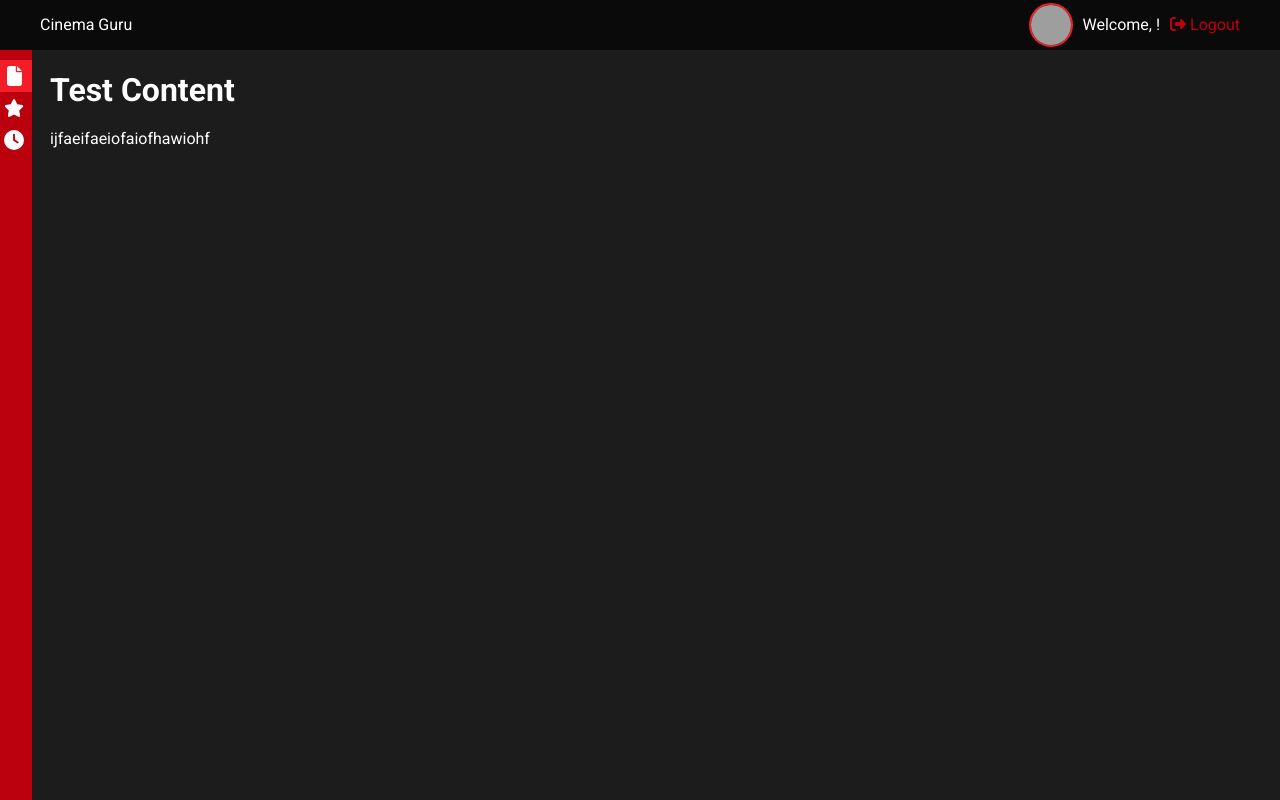
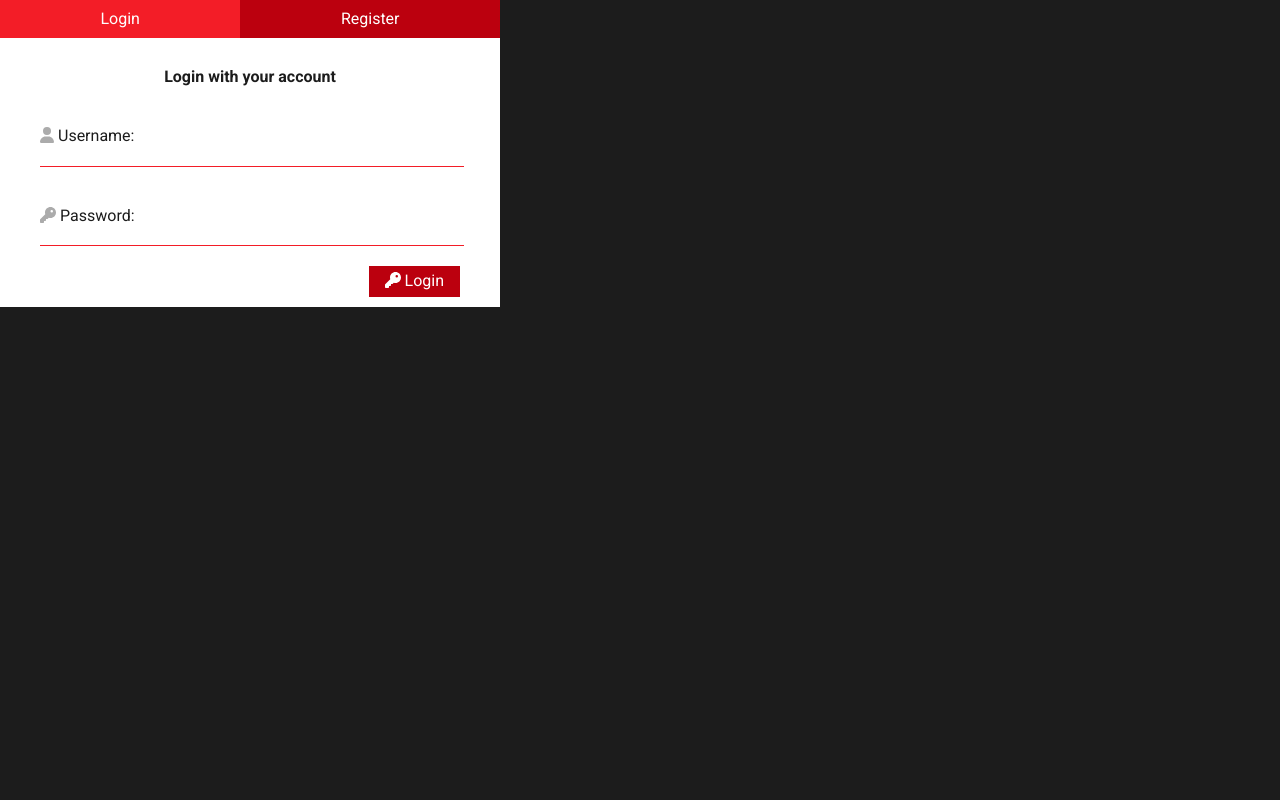
Before and after one commit to pretzelogical/atlas-cinema-guru, a React (Vite) app: page /auth in a window 1280 px wide. Built offline with nearby package versions, Linux system fonts and the light colour scheme; grey boxes are pictures that could not be loaded.

Commit message:
add basic routing to dashboard and auth

```diff
--- a/src/App.tsx
+++ b/src/App.tsx
@@ -1,11 +1,7 @@
-import { useState, useEffect } from 'react';
-import client from './client';
 import './App.scss';
-import './UiLibrary';
-import UiLibrary from './UiLibrary';
-import Authentication from './routes/auth/Authentication';
-import Dashboard from './routes/dashboard/Dashboard';
-import useUserState, { useLoadUserFromServer } from './userState';
+// import Dashboard from './routes/dashboard/Dashboard';
+import router from './router';
+import { RouterProvider } from 'react-router-dom';
 
 export type AppState = {
   isLoggedIn: boolean;
@@ -13,28 +9,9 @@ export type AppState = {
 };
 
 function App() {
-  // const [loading, userData, setUserData] = useUser();
-  const [showUiLibrary, setShowUiLibrary] = useState<boolean>(false);
-  const [showAuth, setShowAuth] = useState<boolean>(false);
-  const username = useUserState((state) => state.username);
-  const isLoggedIn = useUserState((state) => state.isLoggedIn);
 
   return (
-    <>
-      {/* TODO: If userData.isLoading is true, show a loading screen */}
-      {/* If logged in show the dashboard else auth */}
-      <Dashboard />
-      {/* <button onClick={() => setShowUiLibrary(!showUiLibrary)}>{showUiLibrary ? 'Hide' : 'Show'} Ui library</button>
-      <button onClick={() => setShowAuth(!showAuth)}>{showAuth ? 'Hide' : 'Show'} Authentication</button>
-      {showUiLibrary ? <UiLibrary /> : null}
-      {showAuth
-        ? <Authentication />
-        : null
-      }
-      <p>Zustand username: {username}</p>
-      <p>isLoading: {isLoading.toString()}</p>
-      <p>isLoggedIn: {isLoggedIn.toString()}</p> */}
-    </>
+    <RouterProvider router={router} />
   );
 }
 
--- a/src/routes/auth/auth.scss
+++ b/src/routes/auth/auth.scss
@@ -2,7 +2,6 @@
 
 .authentication-container {
   width: min(70vw, 500px);
-  display: fl;
   .authentication-tabs {
     display: flex;
     align-items: center;
```
Also changed, not shown: src/router.tsx (+16 -0 lines).
